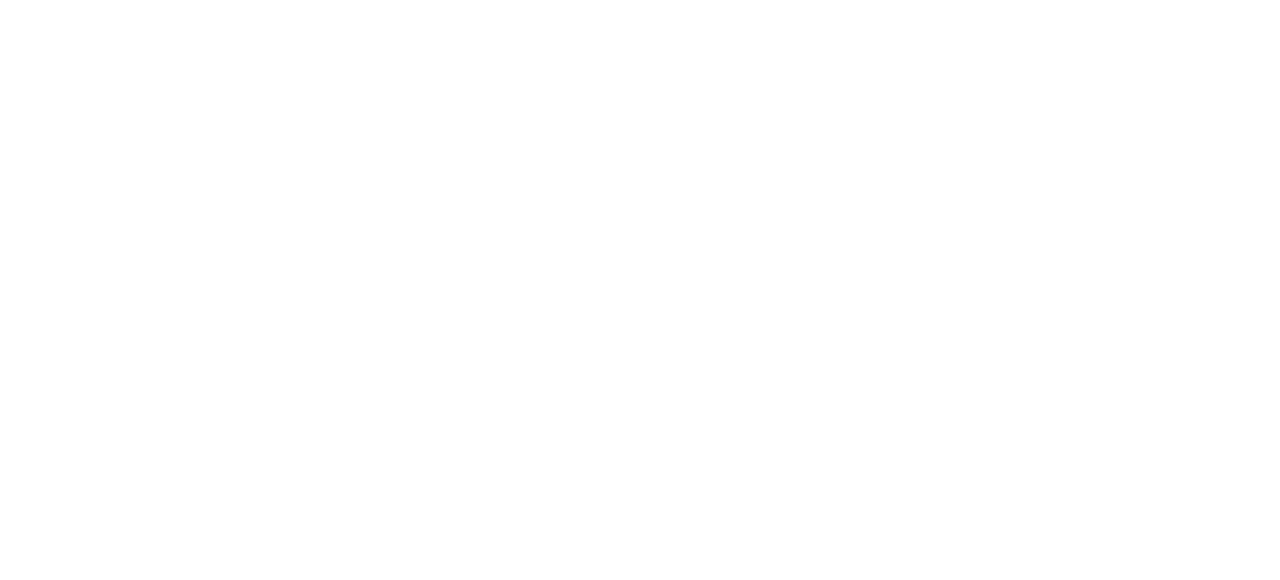
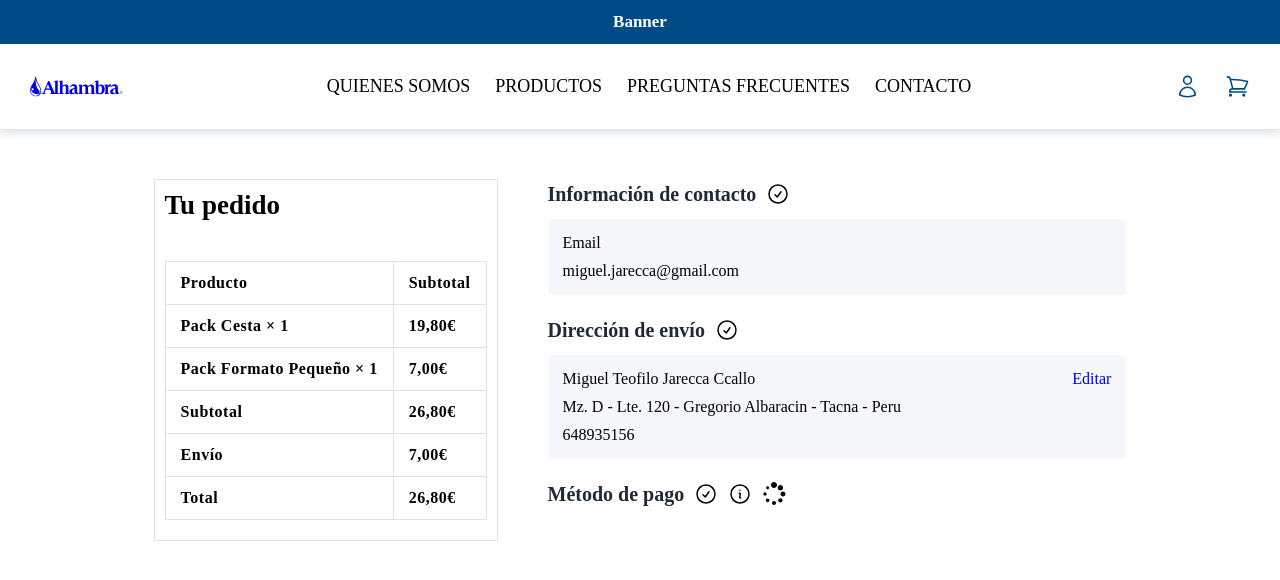
Before and after one commit to migueljarecca/water-delivery-app, a React (Vite) app in the folder client/: page /checkout/payment in a window 1280 px wide. Before the commit this address had no page. Shown: the top 580 px of the page. Built offline with nearby package versions, Linux system fonts and the light colour scheme.

Commit message:
the payment page is created

```diff
--- a/client/src/App.css
+++ b/client/src/App.css
@@ -471,7 +471,8 @@
   border: 1px solid #e1e1e1;
 }
 
-/*Shipping Address Step */
+/* Step Address Page */
+/* ============================================================ */
 
 .address-form-container {
   display: flex;
@@ -498,7 +499,7 @@
 
 .wrapper-address-title .address-title {
   font-size: 2rem;
-  font-size: 600;
+  font-weight: 600;
   line-height: 1.5;
   color: #1f2937;
 }
@@ -569,3 +570,73 @@
 .input-group .address-select:focus {
     border-color: var(--border-color-focus);
 }
+
+/* Step Payment Page */
+/* ============================================================ */
+
+.step-payment {
+
+}
+
+.step-payment-container {
+  display: flex;
+  flex-direction: column;
+  gap: 2rem;
+}
+
+.step-payment-container .wrapper-payment {
+  display: flex;
+  flex-direction: column;
+  gap: 1rem;
+}
+
+.wrapper-payment .wrapper-payment-title {
+  display: flex;
+  gap: 1rem;
+}
+
+.wrapper-payment-title .payment-title {
+  font-size: 2rem;
+  font-weight: 600;
+  line-height: 1.5;
+  color: #1f2937;
+}
+
+.wrapper-payment-title .wrapper-icons-title {
+  display: flex;
+  align-items: center;
+  gap: 1rem;
+}
+
+.wrapper-icons-title svg {
+  width: 2.4rem;
+  height: 2.4rem;
+  flex-shrink: 0;
+}
+
+.wrapper-payment .wrapper-info-contact {
+  display: flex;
+  flex-direction: column;
+  gap: 1rem;
+  padding: 1.5rem;
+  background: #f5f7fb;
+  border-radius: 5px;
+}
+
+.wrapper-info-contact .wrapper-info-name {
+  display: flex;
+  justify-content: space-between;
+}
+
+.wrapper-info-name p {
+  font-size: 1.6rem;
+}
+
+.wrapper-info-name a {
+  font-size: 1.6rem;
+  text-decoration: none;
+}
+
+.wrapper-info-contact > p {
+  font-size: 1.6rem;
+}
--- a/client/src/AppRoutes.jsx
+++ b/client/src/AppRoutes.jsx
@@ -14,6 +14,7 @@
 import { CheckoutPage } from "./pages/checkout/CheckoutPage";
 import { StepAddressPage } from "./pages/cart/StepAddressPage";
 import { ShippingAddressStep } from "./pages/cart/ShippingAddressStep";
+import { StepPaymentPage } from "./pages/cart/StepPaymentPage";
 
 export const AppRoutes = () => {
 
@@ -34,7 +35,8 @@
 
                 <Route path="/checkout" element={<CheckoutPage />}>
                     <Route index element={<ShippingAddressStep />} />
-                    <Route path="address" element={<StepAddressPage />} />
+
+                    <Route path="payment" element={<StepPaymentPage />} />
                     <Route path="review" element={<StepReview />} />
                 </Route>
 
--- a/client/src/pages/cart/ShippingAddressStep.jsx
+++ b/client/src/pages/cart/ShippingAddressStep.jsx
@@ -1,6 +1,7 @@
 import { useState } from "react"
 import { AddressValidateForm } from "../../utils/AddressValidateForm";
 import { CheckCircle, InformationCircle, Spinner } from "../../assets/icons/icons";
+import { useNavigate } from "react-router-dom";
 
 const initialAddressForm = {
     email: "",
@@ -8,7 +9,7 @@
     firstName: "",
     lastName: "",
     address: "",
-    district: "TAC",
+    city: "TAC",
     province: "TAC",
     postalCode: "",
     phone: "",
@@ -20,12 +21,14 @@
     const [ addressForm, setAddressForm ] = useState(initialAddressForm);
     const [ addressErrors, setAddressErrors ] = useState({});
 
-    const { email, country, firstName, lastName, address, district, province, postalCode, phone } = addressForm;
+    const navigate = useNavigate();
+
+    const { email, country, firstName, lastName, address, city, province, postalCode, phone } = addressForm;
 
     const onInputAddressForm = ({target}) => {
         const {name, value} =  target;
         setAddressForm({
-            ...checkoutForm,
+            ...addressForm,
                 [name]: value,
         });
     };
@@ -42,6 +45,8 @@
         }
 
         console.log("checkout ", addressForm);
+        navigate("/checkout/payment");
+
     }
 
     return(
@@ -180,18 +185,18 @@
                         </div>
 
                         <div className={`input-group ${addressErrors.state ? "input-error" : ""}`}>
-                            <label htmlFor="district" className="address-label">Distrito</label>
+                            <label htmlFor="city" className="address-label">Distrito</label>
                             <select
                                 className="address-select"
-                                id="district"
-                                name="district"
-                                value={district}
+                                id="city"
+                                name="city"
+                                value={city}
                                 onChange={onInputAddressForm}
                                 // required
                             >
                                 <option value="TAC">Tacna</option>
                                 <option value="AA">Alto de la Alianza</option>
-                                <option value="GA">Gregorio Alabarracín</option>
+                                <option value="GA">Gregorio Albarracín</option>
                             </select>
                         </div>
                     </div>
@@ -222,7 +227,7 @@
                         <label htmlFor="postalCode" className="address-label">Código postal (opcional)</label>
                             <input
                                 className="address-input"
-                                type="text"
+                                type="number"
                                 id="postalCode"
                                 name="postalCode"
                                 value={postalCode}
@@ -258,7 +263,7 @@
             <section className="shipping-method-section">
                 <h2 className="shipping-title">Envío</h2>
                 <span className="shipping-line"></span>
-                <p className="shipping-info">Completa la seccion de arriba para acceder a envío.</p>
+                <p className="shipping-info">Por favor completa los pasos previos para desbloquear esta sección</p>
             </section>
 
 
--- /dev/null
+++ b/client/src/pages/cart/StepPaymentPage.jsx
@@ -0,0 +1,54 @@
+import { Link } from "react-router-dom";
+import { CheckCircle, InformationCircle, Spinner } from "../../assets/icons/icons";
+
+export const StepPaymentPage = () => {
+
+    return (
+        <div className="step-payment">
+            <div className="step-payment-container">
+
+                <div className="wrapper-payment">
+                    <div className="wrapper-payment-title">
+                        <h2 className="payment-title">Información de contacto</h2>
+                        <div className="wrapper-icons-title">
+                            <CheckCircle />
+                        </div>
+                    </div>
+
+                    <div className="wrapper-info-contact">
+                        <p className="address-label">Email</p>
+                        <p>miguel.jarecca@gmail.com</p>
+                    </div>
+                </div>
+
+                <div className="wrapper-payment">
+                    <div className="wrapper-payment-title">
+                        <h2 className="payment-title">Dirección de envío</h2>
+                        <div className="wrapper-icons-title">
+                            <CheckCircle />
+                        </div>
+                    </div>
+                    <div className="wrapper-info-contact">
+                        <div className="wrapper-info-name">
+                            <p>Miguel Teofilo Jarecca Ccallo</p>
+                            <Link to={"/checkout"}>Editar</Link>
+                        </div>
+                        <p>Mz. D - Lte. 120 - Gregorio Albaracin - Tacna - Peru</p>
+                        <p>648935156</p>
+                    </div>
+
+                </div>
+
+                <div className="wrapper-payment">
+                    <div className="wrapper-payment-title">
+                        <h2 className="payment-title">Método de pago</h2>
+                        <div className="wrapper-icons-title">
+                            <CheckCircle /> <InformationCircle /> <Spinner />
+                        </div>
+                    </div>
+                </div>
+            </div>
+
+        </div>
+    );
+}
--- a/client/src/utils/AddressValidateForm.jsx
+++ b/client/src/utils/AddressValidateForm.jsx
@@ -1,7 +1,7 @@
 
 export const AddressValidateForm = (addressForm = {}) => {
 
-    const { email, country, firstName, lastName, address, district, province, postalCode, phone } = addressForm;
+    const { email, country, firstName, lastName, address, city, province, postalCode, phone } = addressForm;
 
     const errors = {};
 
@@ -43,8 +43,8 @@
     }
 
     // District validation
-    if (!district.trim()) {
-        errors.district = "Por favor ingrese un distrito.";
+    if (!city.trim()) {
+        errors.city = "Por favor ingrese un distrito.";
     }
 
     // Province validation
@@ -53,12 +53,12 @@
     }
 
     // Postcode validation (optional but formatted if exists)
-    if (postalCode.trim() && !/^[0-9]{4,6}$/.test(postalCode)) {
+    if (!postalCode.trim() && !/^[0-9]{4,6}$/.test(postalCode)) {
         errors.postalCode = "El código postal debe tener entre 4 y 6 dígitos.";
     }
 
     // Phone validation (optional but formatted if exists)
-    if (phone.trim() && !/^[+]*[(]{0,1}[0-9]{1,4}[)]{0,1}[-\s\./0-9]*$/.test(phone)) {
+    if (!phone.trim() && !/^[+]*[(]{0,1}[0-9]{1,4}[)]{0,1}[-\s\./0-9]*$/.test(phone)) {
         errors.phone = "El número de teléfono no es válido.";
     }
 
```
